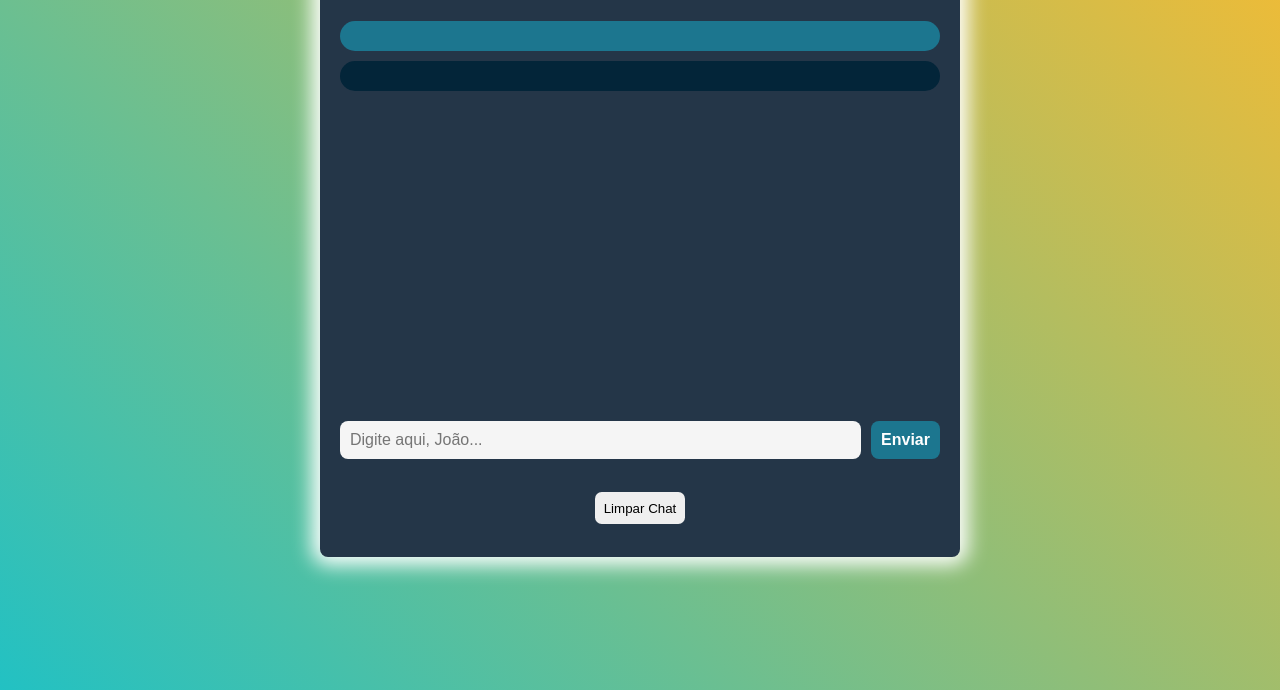
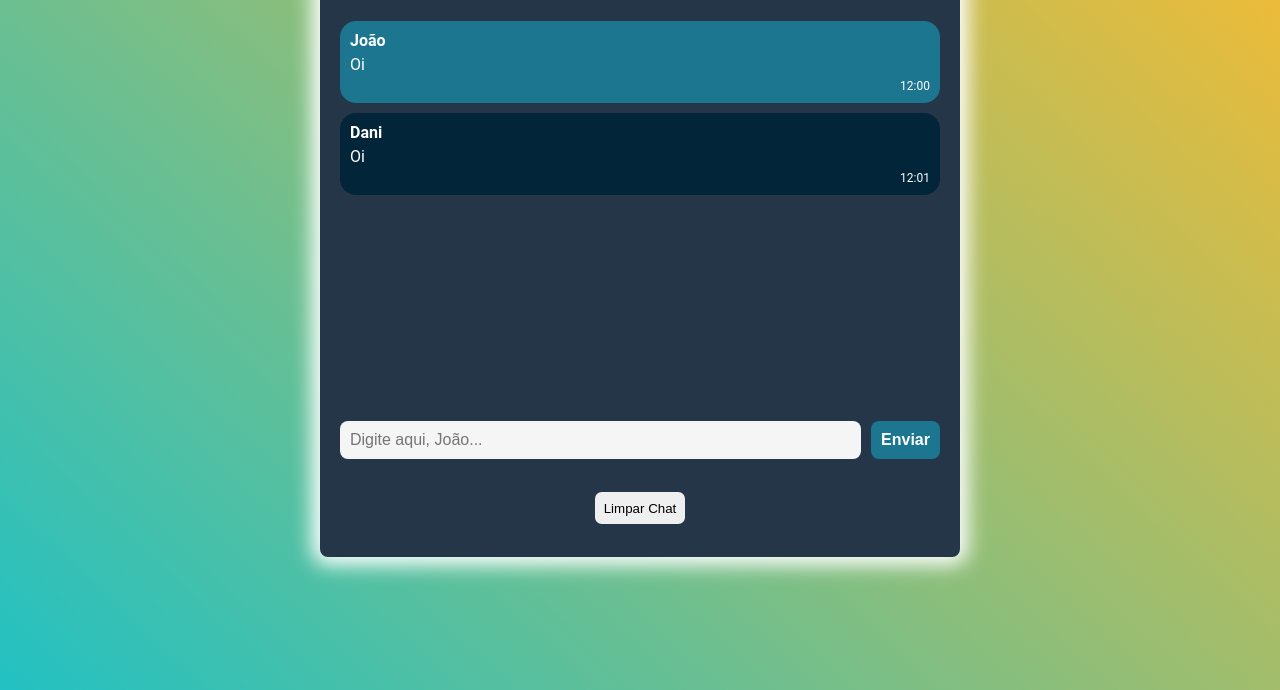
Before and after one commit to eusoujao/Chat_App, a plain HTML site: page index.html in a window 1280 px wide. Shown: the part 166-856 px from the top of the page. Drawn offline with Linux system fonts and the light colour scheme.

Commit message:
Atualizando msg

```diff
--- a/index.html
+++ b/index.html
@@ -18,14 +18,14 @@
 
         <div class="chat-messages">
             <div class="message blue-bg">
-                <div class="message-sender"></div>
-                <div class="message-text"></div>
-                <div class="message-timestamp"></div>
+                <div class="message-sender">João</div>
+                <div class="message-text">Oi</div>
+                <div class="message-timestamp">12:00</div>
             </div>
             <div class="message darkBlue-bg">
-                <div class="message-sender"></div>
-                <div class="message-text"></div>
-                <div class="message-timestamp"></div>
+                <div class="message-sender">Dani</div>
+                <div class="message-text">Oi</div>
+                <div class="message-timestamp">12:01</div>
             </div>
         </div>
 
```
